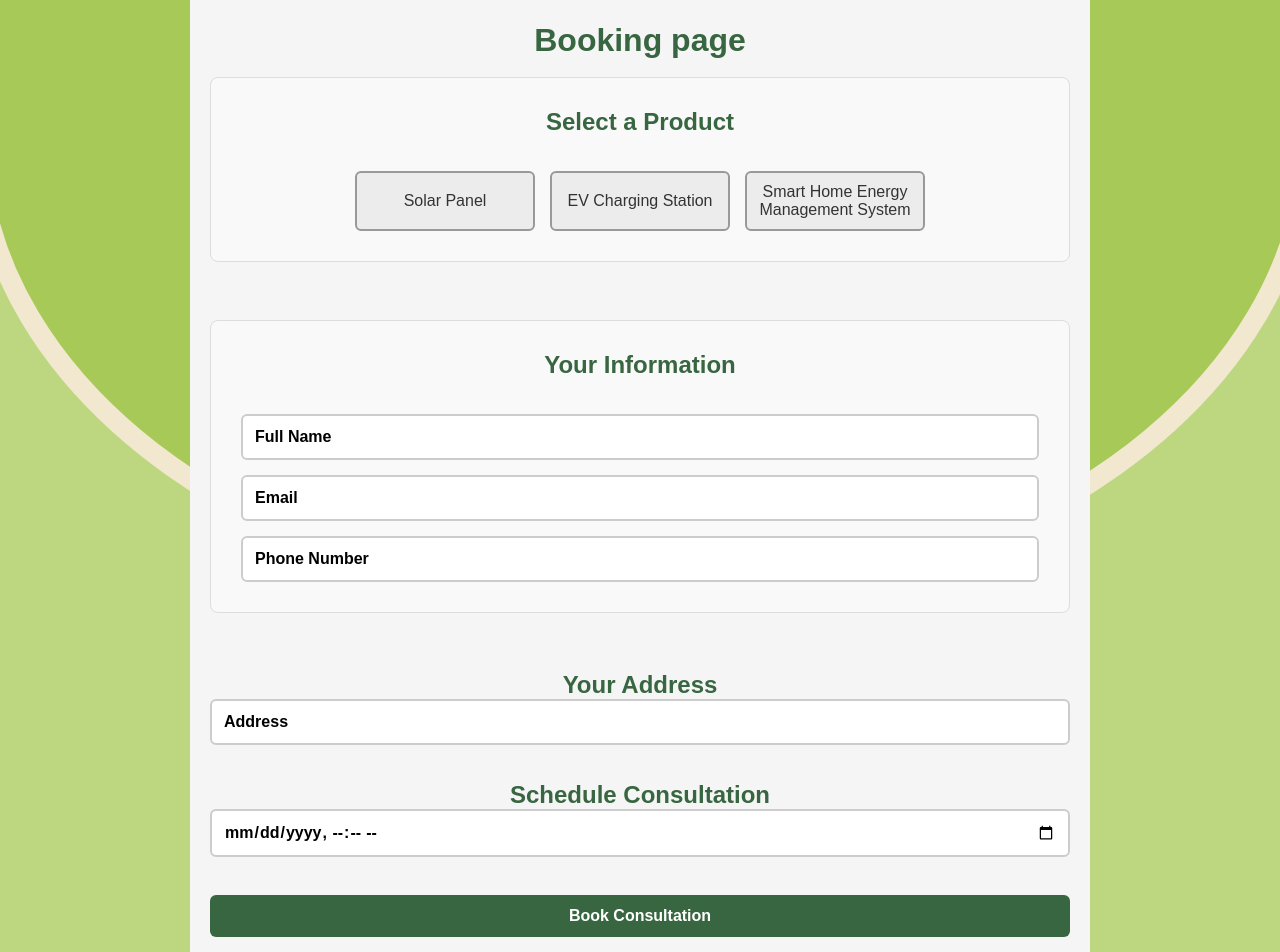
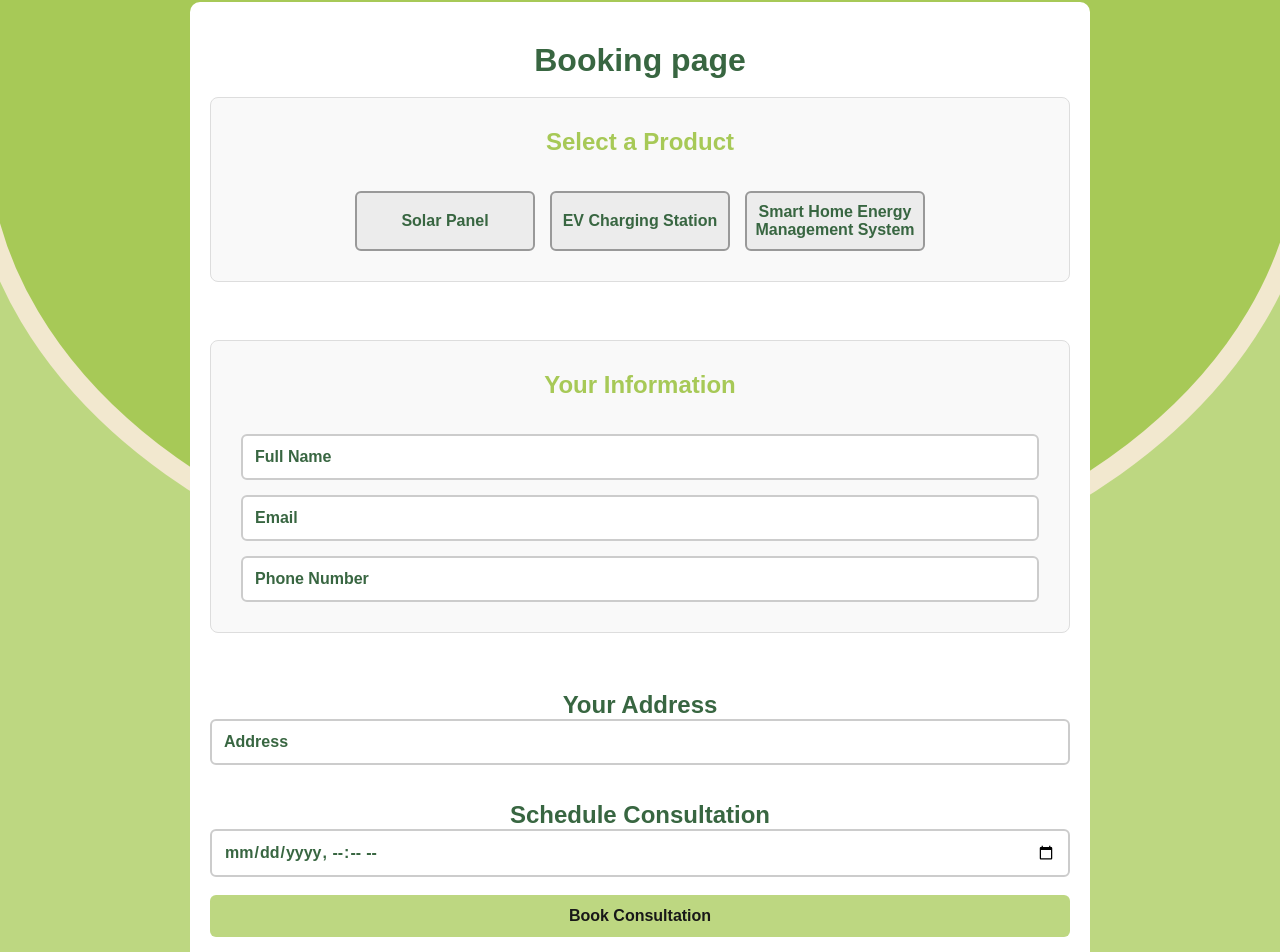
Before and after one commit to SolomonBenham-Lent/Rolsa-OSP, a React (Vite) app in the folder frontend/: page /booking in a window 1280 px wide. Shown: the part 78-1030 px from the top of the page. Built offline with nearby package versions, Linux system fonts and the light colour scheme.

Commit message:
redesign booking to match theme

```diff
--- a/frontend/src/style/booking.css
+++ b/frontend/src/style/booking.css
@@ -28,9 +28,9 @@
 /* Main Booking Container */
 .bookingContainer {
   max-width: 900px;
-  margin: 0 auto;
+  margin: 20px auto 20px auto;
   padding: 40px 20px;
-  background-color: #f5f5f5;
+  background-color: var(--input-bg);
   border-radius: 10px;
 }
 
@@ -54,9 +54,10 @@
   margin-top: 0;
   font-size: 1.5em;
   font-weight: bold;
-  color: #386641;
+  color: var(--primary_colour);
   width: 100%;
   order: 1;
+  font-weight: 800;
 }
 
 .solarButton,
@@ -66,7 +67,7 @@
   width: 180px;
   height: 60px;
   background-color: var(--product-button-bg);
-  color: #333;
+  color: var(--primary_text);
   padding: 0;
   border: 2px solid #999;
   border-radius: 6px;
@@ -78,6 +79,7 @@
   display: flex;
   align-items: center;
   justify-content: center;
+  font-weight: 600;
 }
 
 .solarButton:hover,
@@ -113,9 +115,10 @@
   margin-top: 0;
   font-size: 1.5em;
   font-weight: bold;
-  color: #386641;
+  color: var(--primary_colour);
   width: 100%;
   order: -1;
+  font-weight: 800;
 }
 
 .infoInputWrapper {
@@ -147,6 +150,7 @@
   border: 2px solid var(--input-border);
   border-radius: 6px;
   background-color: var(--input-bg);
+  color:var(--primary_text);
   font-size: 1em;
   font-family: inherit;
   transition: border-color 0.2s ease;
@@ -176,6 +180,7 @@
   border: 2px solid var(--input-border);
   border-radius: 6px;
   background-color: var(--input-bg);
+  color: var(--primary_text);
   font-size: 1em;
   font-family: inherit;
   transition: border-color 0.2s ease;
@@ -197,8 +202,11 @@
 }
 /*book*/
 .bookButton {
-  background-color: var(--primary_text);
-  color: white;
+  display: flex;
+  align-items: center;
+  justify-content: center;
+  background-color: var(--secondary_colour);
+  color: var(--secondary_text);
   padding: 12px 30px;
   border: none;
   border-radius: 6px;
@@ -206,12 +214,11 @@
   font-size: 1em;
   font-weight: 600;
   transition: background-color 0.2s ease;
-  margin-top: 20px;
   width: 100%;
 }
 
 .bookButton:hover {
-  background-color: var(--secondary_colour);
+  background-color: var(--primary_colour);
 }
 
 .bookButton:active {
```
